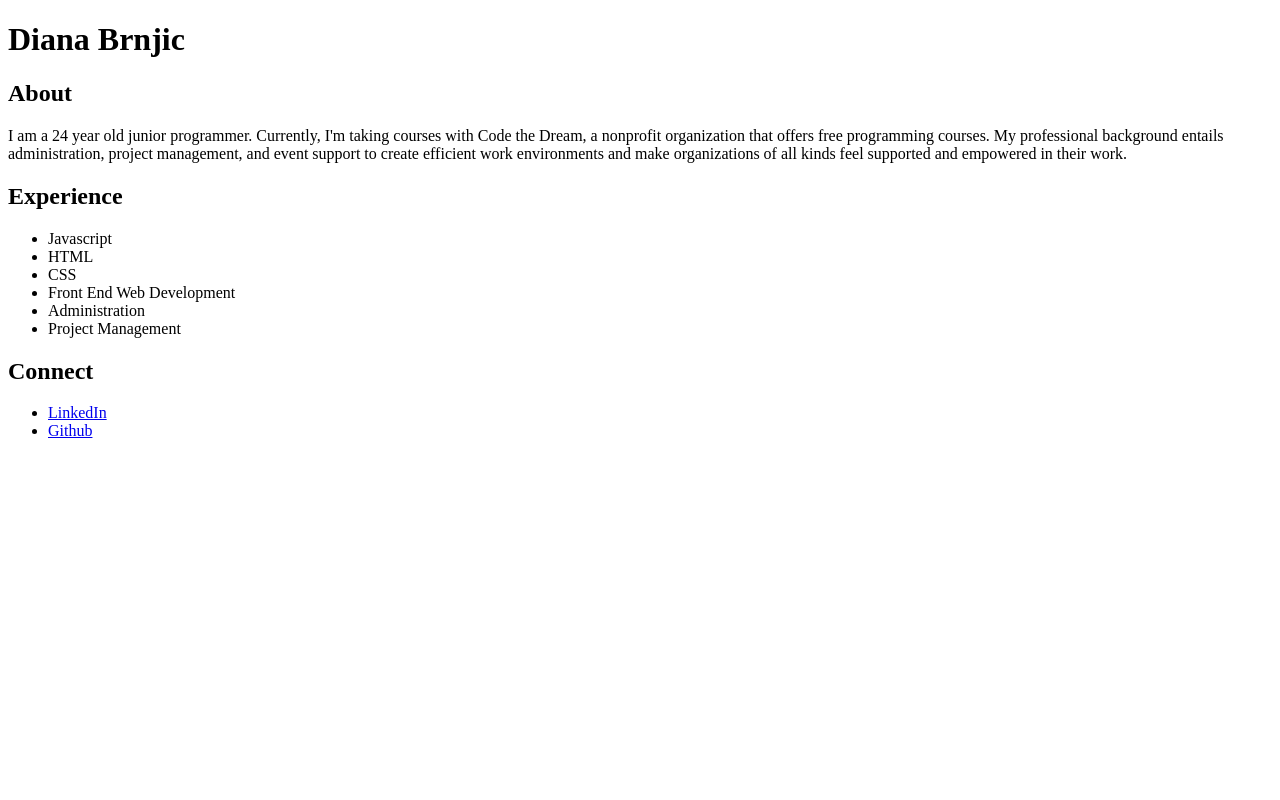
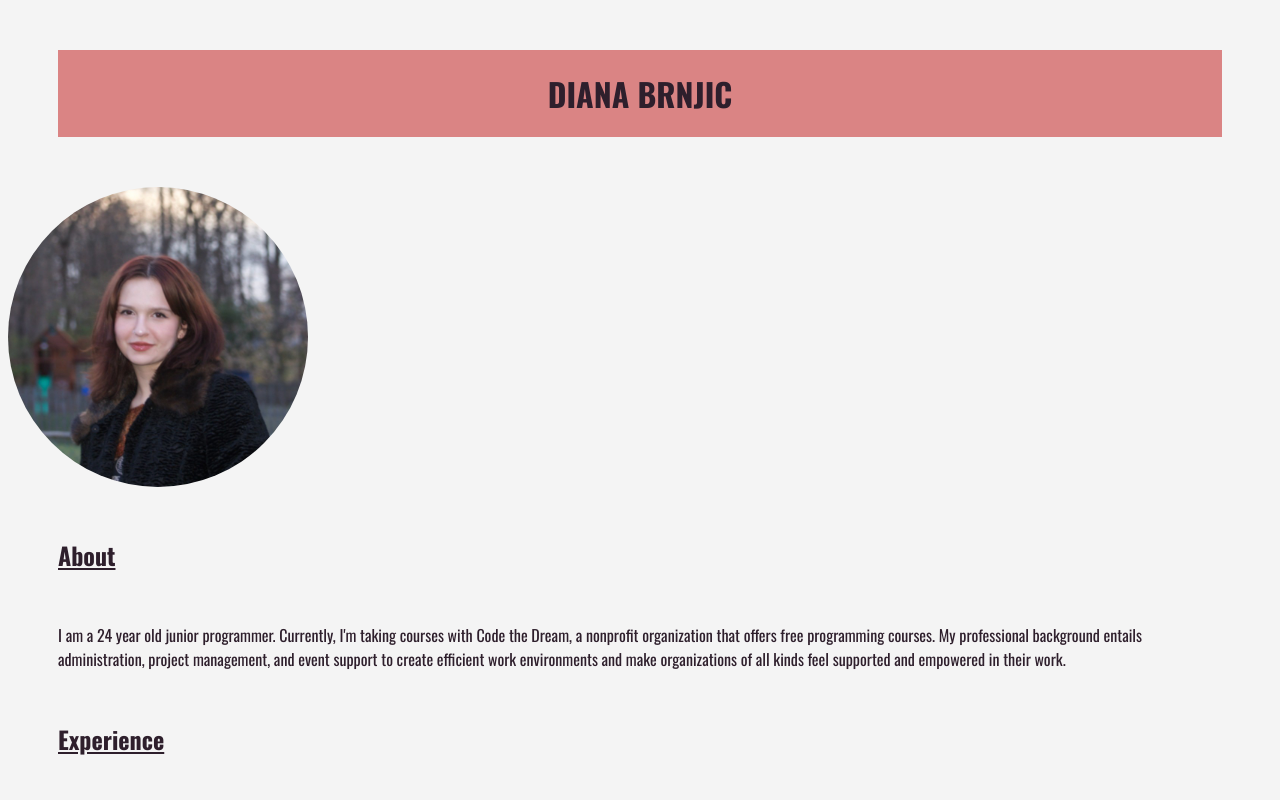
Before and after one commit to dianab043/diana-brnjic-jupiter, a plain HTML site: page index.html in a window 1280 px wide. Shown: the top 800 px of the page. Drawn offline with nearby package versions, Linux system fonts and the light colour scheme.

Commit message:
styling added

```diff
--- /dev/null
+++ b/css/index.css
@@ -0,0 +1,47 @@
+body {
+    background-color: #f4f4f4;
+    color: #2e1f2c;
+    font-family: 'Oswald', serif;
+}
+
+h1 {
+    background-color: rgb(218, 132, 132);
+    margin: 50px;
+    padding: 20px;
+    text-align: center;
+    text-transform: uppercase;
+
+}
+
+img {
+    width: 300px;
+    border-radius: 50%;
+    display: block;
+    text-align: center;
+
+    /* I cannot figure out how to make my image center aligned on the page. */
+
+}
+
+h2 {
+    text-decoration: underline;
+    margin: 50px;
+}
+
+p, ul {
+    margin: 50px;
+}
+
+li {
+    list-style-type: none;
+    border-color: rgb(218, 132, 132);
+    border-width: 3px;
+    border-style: solid;
+    margin: 30px;
+    padding: 10px;
+    text-align: center;
+}
+
+a {
+    color:  rgb(218, 132, 132);
+}
--- a/index.html
+++ b/index.html
@@ -5,11 +5,17 @@
     <title>Diana Brnjic's Portfolio</title>
     <meta name="description" content="Diana Brnjic's professional portfolio">
     <meta name="author" content="Diana Brnjic">
+    <link href="css\index.css" rel="stylesheet">
+    <link rel="preconnect" href="https://fonts.googleapis.com">
+    <link rel="preconnect" href="https://fonts.gstatic.com" crossorigin>
+    <link href="https://fonts.googleapis.com/css2?family=Oswald:wght@200..700&display=swap" rel="stylesheet">
 </head>
 
 <body>
 
     <h1>Diana Brnjic</h1>
+
+    <img src="images\me.jpg" alt="Headshot of Diana Brnjic">
 
         <section id="About">
             <h2>About</h2>
```
Also changed, not shown: images/me.jpg (added).
